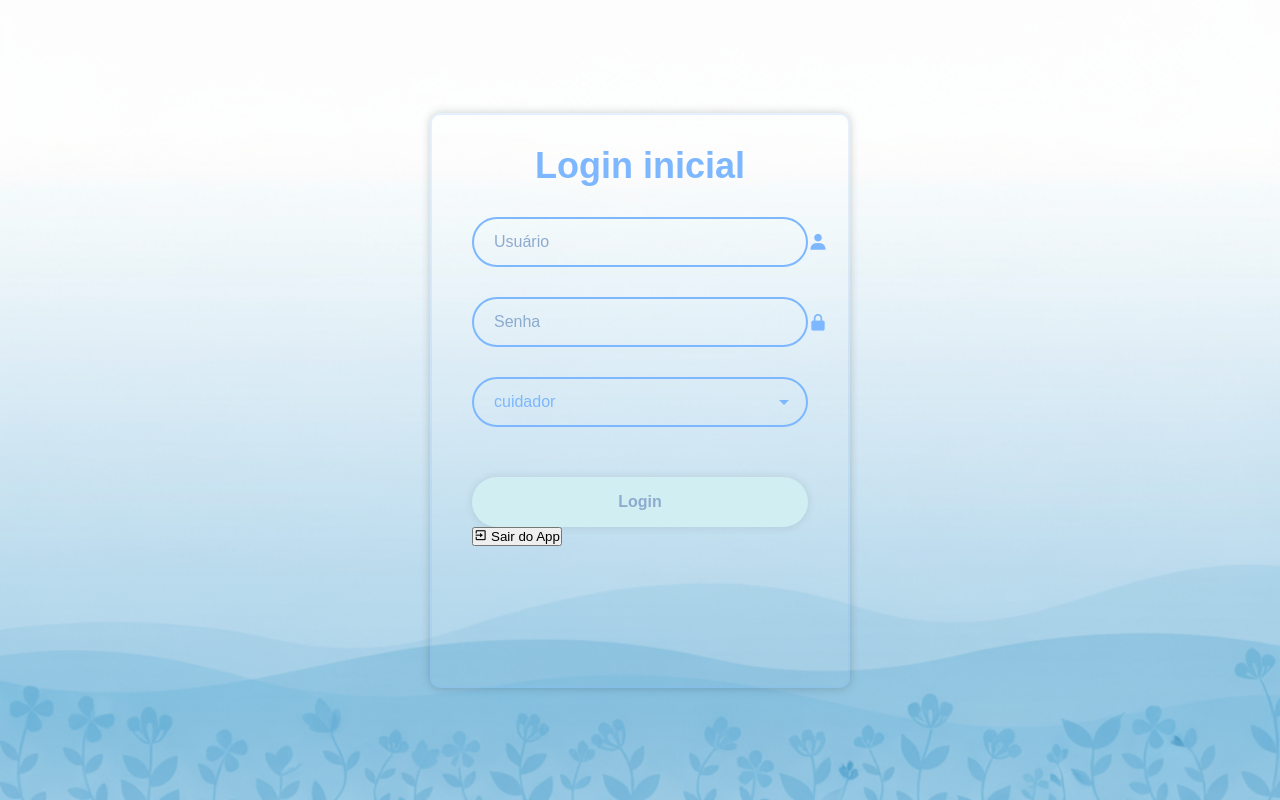
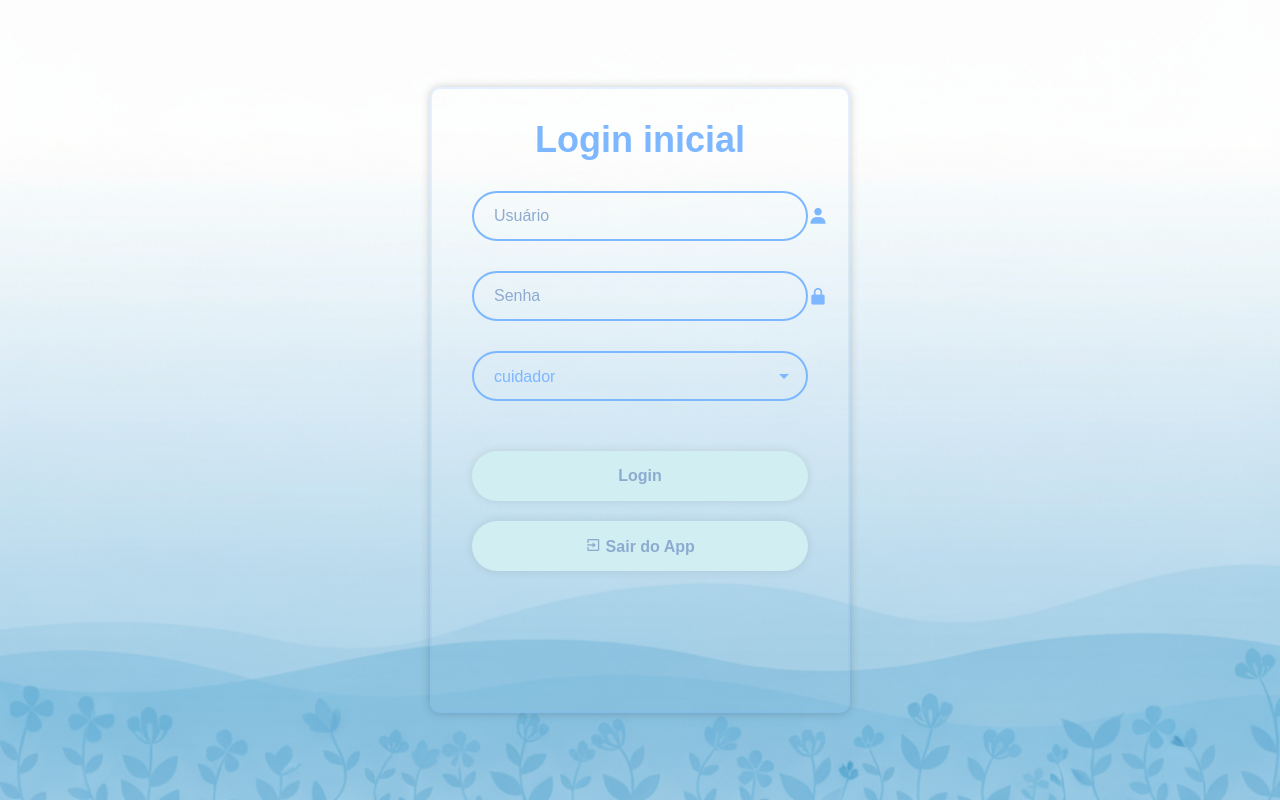
Before and after one commit to samuelgk-commits/boa-viagem-lar-idosos, a Flask app: page / in a window 1280 px wide. Run offline with Flask 3, Linux system fonts and the light colour scheme; some web fonts are replaced.

Commit message:
Mandando ao repositorio

```diff
--- a/templates/login.html
+++ b/templates/login.html
@@ -44,7 +44,7 @@
 </form>
 <form action="{{ url_for('home.fechar_aplicacao') }}" method="post"
       onsubmit="return confirm('Deseja realmente sair do aplicativo?');">
-    <button type="submit" class="exit">
+    <button type="submit" class="login">
         <i class="bx bx-exit"></i> Sair do App
     </button>
 </form>
```
Also changed, not shown: icon.ico (added), main.py (line endings or trailing spaces), 6 other files.
